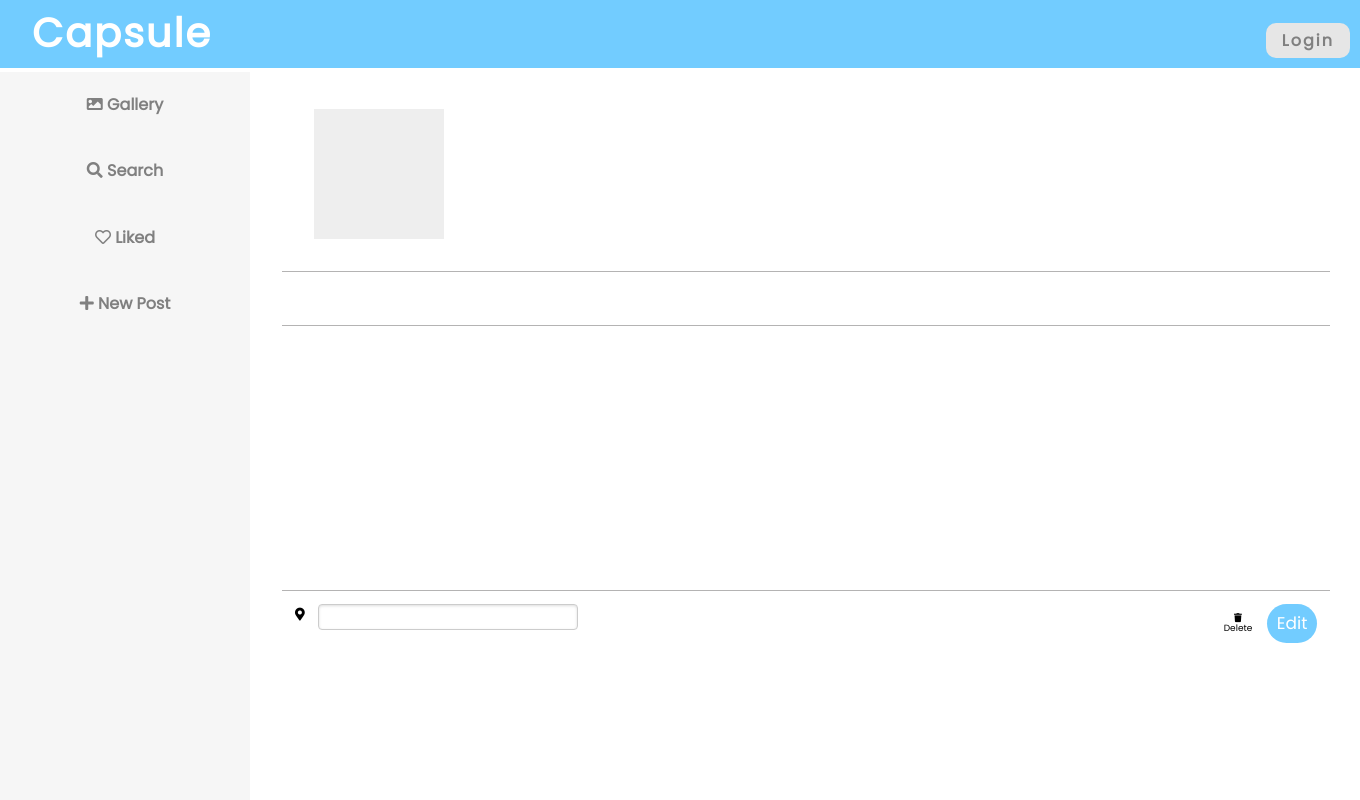
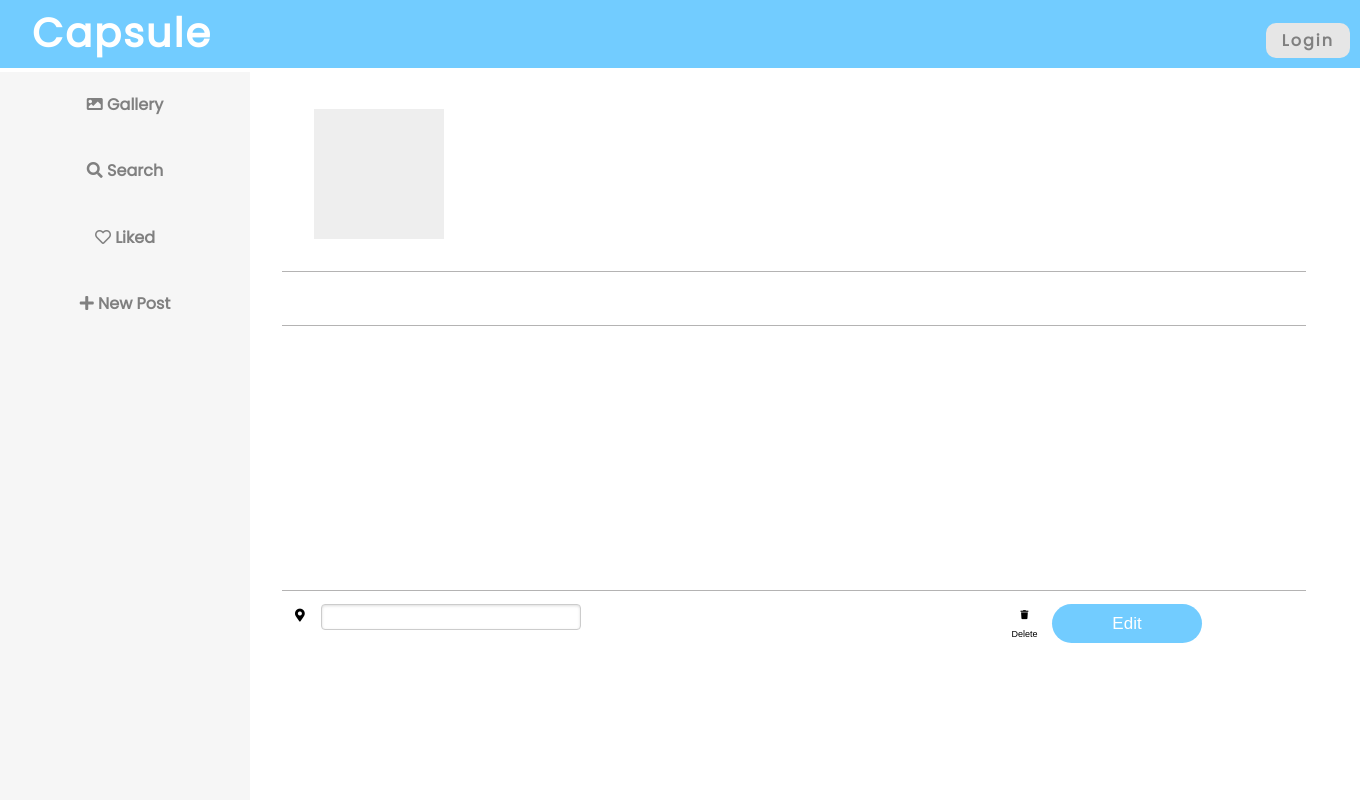
Before and after one commit to youfuyan/Capsule, a Flask app: template templates/editPost.html in a window 1360 px wide. Run offline with Flask 2, Linux system fonts and the light colour scheme; the template is opened without the code that fills it, so the values that code supplies are empty; some libraries are stand-ins or nearby versions.

Commit message:
Finished responsiveness for addPost and editPost

```diff
--- a/static/css/editPost.css
+++ b/static/css/editPost.css
@@ -1,6 +1,7 @@
 html, body {
     height: 100%;
     width: 100%;
+    overflow-x: hidden;
   }
 
   .upload-box {
@@ -100,7 +101,9 @@ html, body {
 
   #delete-button {
     font-size: xx-small;
-    margin-left: 40rem;
+    float: right;
+    margin-top: 5px;
+    margin-left: 20px;
     background-color: white;
     border: none;
   }
@@ -127,7 +130,7 @@ html, body {
 
   .add-post-button {
     margin-left: 0.5em;
-    width: 10%;
+    width: 150px;
     padding: 10px;
     background-color: #72ccff;
     color: #fff;
@@ -135,6 +138,7 @@ html, body {
     cursor: pointer;
     font-size: 17px;
     border: none;
+    float: left;
   }
 
   textarea {
@@ -147,3 +151,20 @@ html, body {
     max-width: 100%;
     max-height: 100%;
   }
+
+  .edit-container{
+    float: right;
+  }
+
+  @media screen and (min-width: 35.5em) and (max-width: 48em){
+    #delete-button{
+      float:left;
+    }
+  }
+
+  @media screen and (min-width: 48em) and (max-width: 1150px){
+    fieldset{
+      margin-right: 8em !important;
+    }
+
+  }
--- a/templates/editPost.html
+++ b/templates/editPost.html
@@ -51,27 +51,32 @@
       </div>
 
 
-      <!-- add location - optional  -->
-      <div id="add-location-save">
-
-        <!-- <div class="locate"> -->
+      <div id="add-location-save" class="pure-g">
+        <div class="pure-u-lg-1-2 pure-u-md-1-1 pure-u-sm-1-1">
           <label for="locate" class="upload-location">
             <i class="fas fa-map-marker-alt"></i>
           </label>
           <input type="text" name="location" id="locate" class="choose-location" value="{{photo.location}}">
-        <!-- <div id="loc-preview" class="upload-preview"></div> -->
-        <!-- </div> -->
+        </div>
 
-        <!-- <div id="save-post"> -->
-        <!-- post or save as a draft -->
+        <div class="pure-u-lg-1-2 pure-u-md-1-1 pure-u-sm-1-1">
+          <div class="pure-g">
+            <div class="pure-u-lg-1-2 pure-u-md-1-2 pure-u-sm-1-1">
               <button type="button" id="delete-button">
                 <i class="fas fa-trash"></i>
                 <br>
-          Delete
+                <p>Delete</p>
               </button>
+            </div>
 
+            <div class="post-button-container pure-u-lg-1-2 pure-u-md-1-2 pure-u-sm-1-1">
               <button type="submit" class="add-post-button">Edit</button>
-        <!-- </div> -->
+            </div>
+          </div>
+
+        </div>
+
+
       </div>
 
     </fieldset>
--- a/templates/profile.html
+++ b/templates/profile.html
@@ -26,12 +26,6 @@
         <div class="pure-g">
           <div class="pure-u-1-2">
             <h1>{{session.userinfo.name}}</h1>
-          </div>
-          <div class="pure-u-1-2">
-            <form action="/editProfile">
-              <button type="submit" class="edit-button">Edit profile</button>
-            </form>
-
           </div>
         </div>
 
```
Also changed, not shown: static/css/addPost.css (+12 -1 lines), templates/addPost.html (+11 -16 lines), templates/editProfile.html (deleted, +0 -50 lines). Lines whose indentation alone changed are shown as unchanged.
